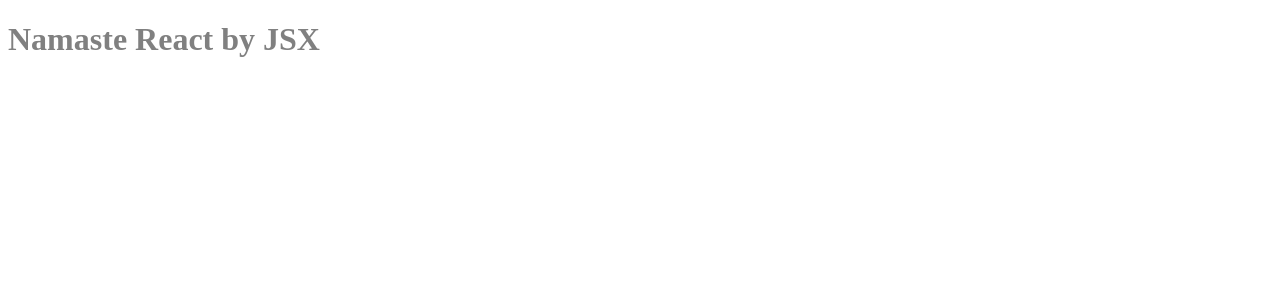
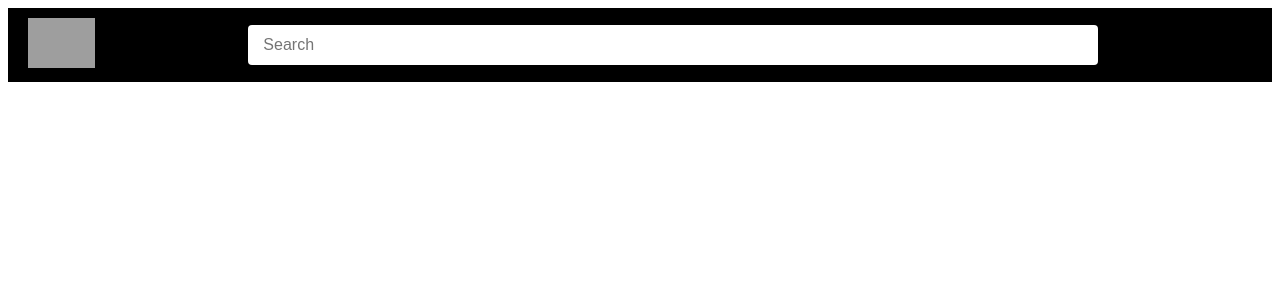
Before and after one commit to quantumgravitas/Namaste-React, a React (Vite) app: page / in a window 1280 px wide. Shown: the top 300 px of the page. Built offline with nearby package versions, Linux system fonts and the light colour scheme; grey boxes are pictures that could not be loaded.

Commit message:
created react functional components and  made a HeaderComponent

```diff
--- a/App.js
+++ b/App.js
@@ -9,6 +9,7 @@
 console.log(root);
 console.log(typeof root);
 */
+
 /*
 <div id='parent'>
   <div id="child1">
@@ -21,6 +22,7 @@
   </div>
 </div>
 */
+
 /*
 import React from "react";
 import ReactDOM from "react-dom/client";
@@ -42,23 +44,124 @@
 
 root.render(parent);
 */
+
+/*
 import React from "react";
-import ReactDOM from "react-dom";
+import ReactDOM from "react-dom/client";
 
 const heading=React.createElement("h1",{id:"heading"},"Namaste React By Mayur");
 
 const root=ReactDOM.createRoot(document.getElementById("root"));
 
+//we can write jsx on multiple lines only when we write it in the paranthesis
 const jsxHeading=(
                   <h1 id="jsxheading">
                     Namaste React by JSX
-                    </h1>);
-//we can write jsx on multiple lines only when we write it in the paranthesis
+                  </h1>);
+//above normal jsx component is to be called the ReactElement
+
+const HeadingElement=()=>(
+
+  <div id="container">
+          <h1 className="heading">Namaste React using Functional Component</h1>
+        </div>
+)
+const HeadingElement1=()=> <h1>Namaste React using functional component</h1>;
+
+//both headingElement and headingElement1 are same as we are using the arrow functions
 
 console.log(heading);
 
 console.log(jsxHeading);
 
-root.render(heading);
+root.render(jsxHeading);
+*/
 
-root.render(jsxHeading);
+/*
+import React from "react";
+import ReactDOM from "react-dom/client";
+
+const root=ReactDOM.createRoot(document.getElementById("root"));
+
+const HeadingElement1=()=>{
+  return <h1 id="heading" tabIndex={5}>Namaste React using Functional Component1</h1>
+}
+
+const HeadingElement2=()=>(
+  <h1 id="heading3">Namaste React using Functional Component by Mayur</h1>
+)
+const title=<h1 id="title">Namaste Javascript using JSX</h1>
+
+const HeadingElement3=()=>(
+  <div id="container">
+    {title}
+    <HeadingElement1/>
+    <h1 id="heading2">Namaste React using Functional Component2</h1>
+    <HeadingElement2/>
+  </div>
+
+)
+
+
+root.render(<HeadingElement3/>);
+*/
+/*
+import React from 'react';
+import ReactDOM from 'react-dom/client';
+
+const headingElement=React.createElement("div",{className:"title"},[
+  React.createElement("h1",{},"heading1"),
+  React.createElement("h2",{},"heading2"),
+  React.createElement("h3",{},"heading3")
+])
+
+const root=ReactDOM.createRoot(document.getElementById("root"));
+root.render(headingElement);
+*/
+/*
+import React from "react";
+import ReactDOM from "react-dom/client";
+
+const TitleComponent=()=>(
+  <h2>TitleComponent</h2>
+)
+
+const headingElement4=<h4>HeadingElement4</h4> ;
+
+const HeadingElement=()=>(
+  <div className="title">
+     <h1>Heading1</h1>
+     <h2>Heading2</h2>
+     <TitleComponent></TitleComponent>
+     <h3>Heading3</h3>
+     {headingElement4}
+  </div>
+)
+
+const root=ReactDOM.createRoot(document.getElementById("root"));
+
+root.render(<HeadingElement/>);
+*/
+
+import React from "react";
+import ReactDOM from "react-dom/client";
+import './Header.css';
+
+const Header=()=>(
+  <div className="header">
+    <div className="logo">
+      <img src="/images/QuantumGravitas.png" className="mylogo"/>
+    </div>
+    <div className="search-bar">
+      <input type="text" placeholder="Search" className="searchInput"/>
+    </div>
+    <div className="icon">
+    </div>
+  </div>
+
+
+)
+
+const root=ReactDOM.createRoot(document.getElementById("root"));
+
+root.render(<Header/>);
--- /dev/null
+++ b/Header.css
@@ -0,0 +1,42 @@
+.header
+{
+  display:flex;
+  align-items:center ;
+  justify-content: space-between;
+  padding: 10px 20px;
+  background-color: black;
+}
+.search-bar
+{
+  flex: 1;
+  max-width: 850px;
+  margin-left: 10px;
+  margin-right: 10px;
+  display: flex;
+
+}
+.searchInput
+{
+  flex: 1;
+  width: 0;
+  font-size: 16px;
+  height: 38px;
+  padding-left: 15px;
+  border: none;
+  border-radius: 4px;
+}
+.mylogo
+{
+  width:180px;
+}
+.mylogo{
+  height: 50px;
+  width: auto;
+  object-fit: contain;
+}
+
+@media (max-width: 800px) {
+  .amazon-header-left-section {
+    width: unset;
+  }
+}
```
